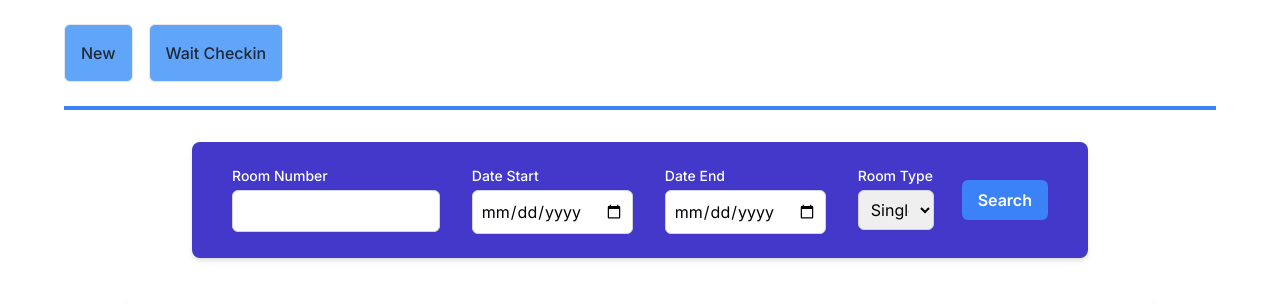
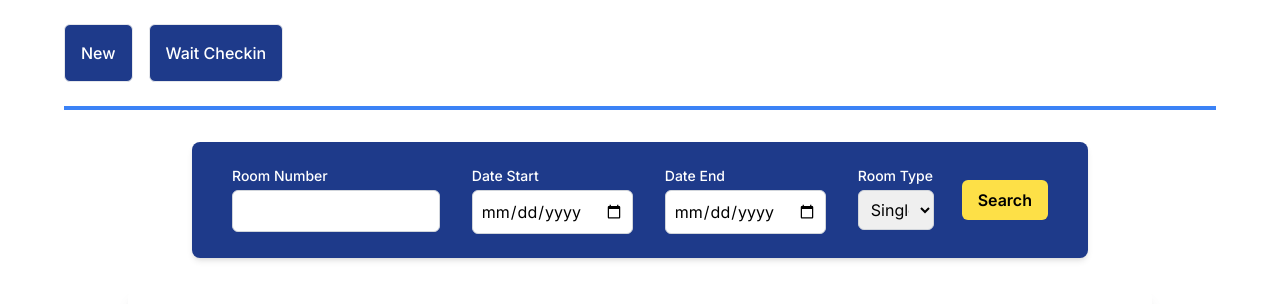
Before and after one commit to nutnai/agodel_frontend, a Next.js app: page /booked in a window 1280 px wide. Shown: the top 304 px of the page. Built offline with nearby package versions, Linux system fonts and the light colour scheme; grey boxes are pictures that could not be loaded.

Commit message:
edit all color but remain editroom

```diff
--- a/app/booked/page.tsx
+++ b/app/booked/page.tsx
@@ -9,10 +9,10 @@ export default function Booked() {
           <div className="max-w-screen-xl mx-auto px-4 sm:px-6 lg:px-8">
             <div className="flex items-center justify-between py-6">
               <div className="flex space-x-4">
-                <button className="text-gray-800 font-medium hover:text-gray-900 focus:outline-none focus:text-gray-900 bg-blue-400 p-4 border rounded-md hover:bg-indigo-700">
+                <button className="text-white font-medium hover:text-white focus:outline-none focus:text-gray-900 bg-blue-900 p-4 border rounded-md hover:bg-blue-800">
                   New
                 </button>
-                <button className="text-gray-800 font-medium hover:text-gray-900 focus:outline-none focus:text-gray-900 bg-blue-400 p-4 border rounded-md hover:bg-indigo-700">
+                <button className="text-white font-medium hover:text-white focus:outline-none focus:text-gray-900 bg-blue-900 p-4 border rounded-md hover:bg-blue-800">
                   Wait Checkin
                 </button>
               </div>
--- a/app/components/receiptSearch.tsx
+++ b/app/components/receiptSearch.tsx
@@ -2,7 +2,7 @@ export default function Reciptsearch() {
   return (
     <div className="container mx-auto px-4 py-8">
       <div className="max-w-4xl mx-auto">
-        <div className="bg-indigo-700 p-6 rounded-lg shadow-md">
+        <div className="bg-blue-900 p-6 rounded-lg shadow-md">
           <form className="flex flex-wrap sm:flex-nowrap items-center px-4 justify-between">
             <div className="flex flex-wrap sm:flex-nowrap gap-8 mr-4  ">
               <div className="w-full sm:w-auto">
@@ -77,7 +77,7 @@ export default function Reciptsearch() {
             <div className="w-full sm:w-auto ml-3 ">
               <button
                 type="submit"
-                className="bg-blue-500 text-white font-semibold py-2 px-4 rounded-md hover:bg-blue-600"
+                className="bg-yellow-300 text-black font-semibold py-2 px-4 rounded-md hover:bg-yellow-400"
               >
                 Search
               </button>
--- a/app/forgetPassword/page.tsx
+++ b/app/forgetPassword/page.tsx
@@ -41,7 +41,7 @@ export default function Forgetpassword() {
                 <div className="flex gap-2">
                   <button
                     type="submit"
-                    className="w-full flex justify-center py-2 px-4 border border-transparent rounded-md shadow-sm text-sm font-medium text-white bg-indigo-600 hover:bg-indigo-700 focus:outline-none focus:ring-2 focus:ring-offset-2 focus:ring-indigo-500"
+                    className="w-full flex justify-center py-2 px-4 border border-transparent rounded-md shadow-sm text-sm font-medium text-white bg-blue-900 hover:bg-blue-800 focus:outline-none focus:ring-2 focus:ring-offset-2 focus:ring-indigo-500"
                   >
                     Send
                   </button>
--- a/app/info/page.tsx
+++ b/app/info/page.tsx
@@ -18,7 +18,7 @@ const Home = () => {
     <div>
       <HeaderLoggedIn/>
       <div>
-        <SidebarCustomer   />
+        <SidebarOwner   />
       </div>
 
     </div>
--- a/app/resetpassword/page.tsx
+++ b/app/resetpassword/page.tsx
@@ -60,7 +60,7 @@ export default function Resetpassword() {
                 <div className="flex gap-2">
                   <button
                     type="submit"
-                    className="w-full flex justify-center py-2 px-4 border border-transparent rounded-md shadow-sm text-sm font-medium text-white bg-indigo-600 hover:bg-indigo-700 focus:outline-none focus:ring-2 focus:ring-offset-2 focus:ring-indigo-500"
+                    className="w-full flex justify-center py-2 px-4 border border-transparent rounded-md shadow-sm text-sm font-medium text-white bg-blue-900 hover:bg-blue-800 focus:outline-none focus:ring-2 focus:ring-offset-2 focus:ring-indigo-500"
                   >
                     Reset
                   </button>
--- a/app/signin/page.tsx
+++ b/app/signin/page.tsx
@@ -126,7 +126,7 @@ export default function Signin() {
                   <button
                     type="submit"
                     onClick={signin}
-                    className="mb-6 w-full flex justify-center py-2 px-4 border border-transparent rounded-md shadow-sm text-sm font-medium text-white bg-indigo-600 hover:bg-indigo-700 focus:outline-none focus:ring-2 focus:ring-offset-2 focus:ring-indigo-500"
+                    className="mb-6 w-full flex justify-center py-2 px-4 border border-transparent rounded-md shadow-sm text-sm font-medium text-white bg-blue-900 hover:bg-blue-800 focus:outline-none focus:ring-2 focus:ring-offset-2 focus:ring-indigo-500"
                   >
                     Login
                   </button>
@@ -134,7 +134,7 @@ export default function Signin() {
                 <a href="/signup">
                 <button
                   type="submit"
-                  className=" flex justify-center py-2 px-4 w-full border border-transparent rounded-md shadow-sm text-sm font-medium text-white bg-indigo-300 hover:bg-indigo-400 focus:outline-none focus:ring-2 focus:ring-offset-2 focus:ring-indigo-500"
+                  className=" flex justify-center py-2 px-4 w-full border border-transparent rounded-md shadow-sm text-sm font-medium text-white bg-blue-900 hover:bg-blue-800 focus:outline-none focus:ring-2 focus:ring-offset-2 focus:ring-indigo-500"
                 >
                   Sign up
                 </button>
--- a/app/signup/page.tsx
+++ b/app/signup/page.tsx
@@ -152,14 +152,14 @@ export default function Signup() {
                       type="email"
                       autoComplete="email"
                       required
-                      className="appearance-none block w-full px-3 py-2 border rounded-md shadow-sm placeholder-gray-400 focus:outline-none focus:ring-indigo-500 focus:border-indigo-500 sm:text-sm"
+                      className="appearance-none block w-full px-3 py-2 border rounded-md shadow-sm placeholder-gray-400 focus:outline-none focus:ring-indigo-900 focus:border-indigo-500 sm:text-sm"
                     />
                   </div>
                 </div>
                 <div className="flex gap-2">
                   <button
                     type="submit"
-                    className="w-full flex justify-center py-2 px-4 border border-transparent rounded-md shadow-sm text-sm font-medium text-white bg-indigo-300 hover:bg-indigo-400 focus:outline-none focus:ring-2 focus:ring-offset-2 focus:ring-indigo-500"
+                    className="w-full flex justify-center py-2 px-4 border border-transparent rounded-md shadow-sm text-sm font-medium text-white bg-blue-900 hover:bg-indigo-400 focus:outline-none focus:ring-2 focus:ring-offset-2 focus:ring-indigo-500"
                   >
                     Register
                   </button>
```
